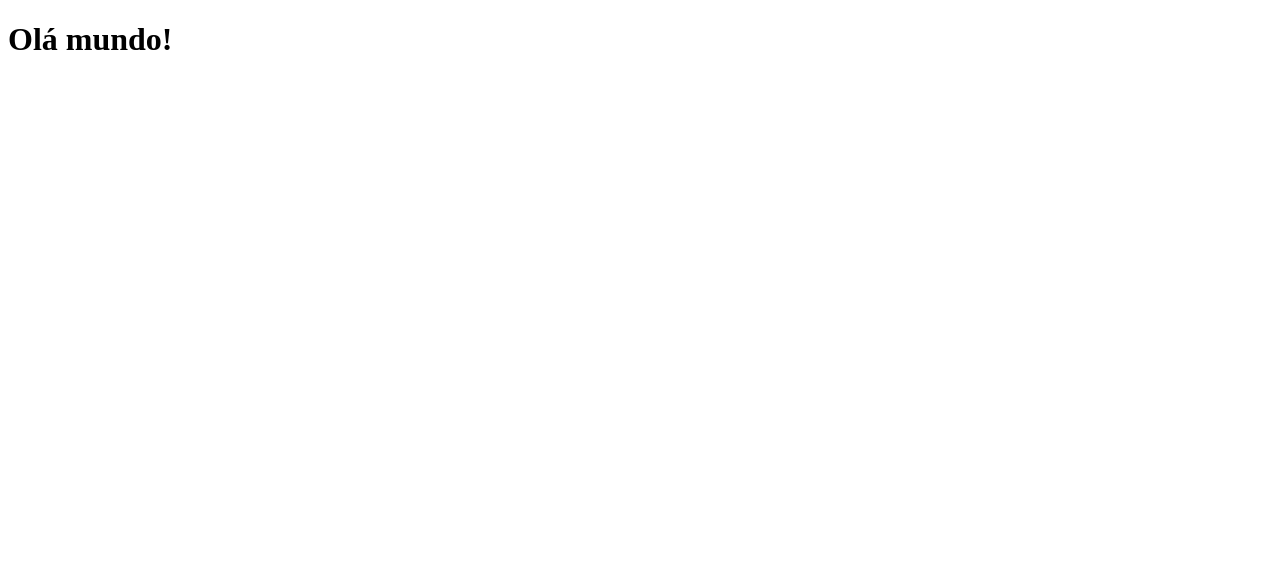
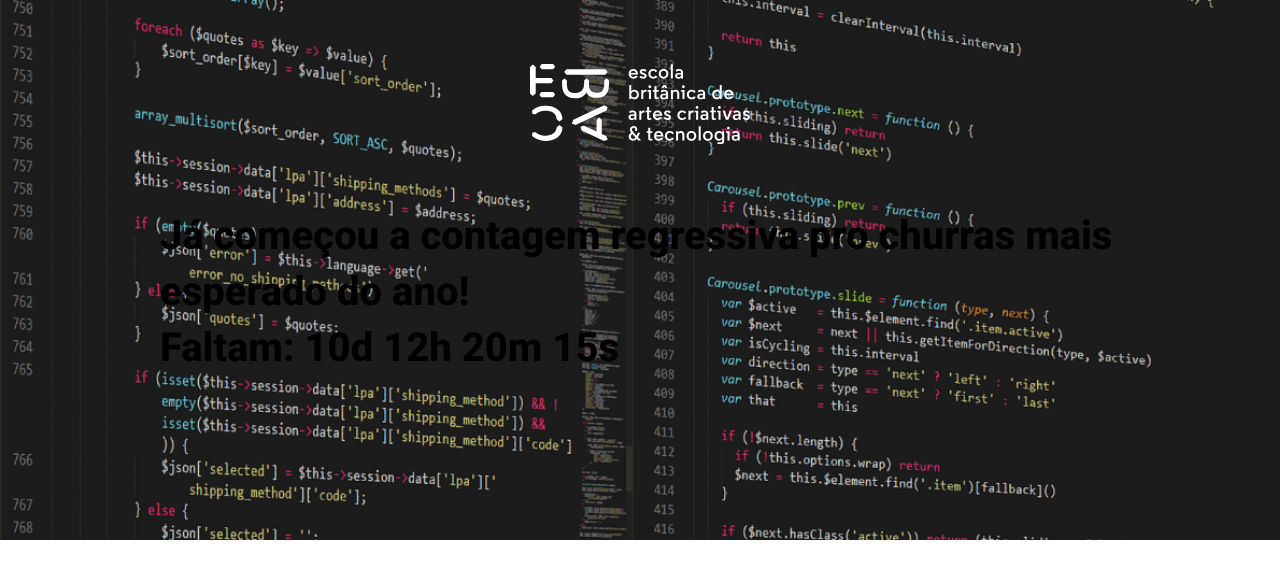
Before and after one commit to enoque-silva/landing_page_evento, a website built with Parcel: page src/index.html in a window 1280 px wide. Built offline with nearby package versions, Linux system fonts and the light colour scheme.

Commit message:
Inicio do hero

```diff
--- a/package.json
+++ b/package.json
@@ -11,6 +11,7 @@
   "description": "",
   "devDependencies": {
     "@parcel/transformer-sass": "^2.14.4",
-    "parcel": "^2.14.4"
+    "parcel": "^2.14.4",
+    "sharp": "^0.33.5"
   }
 }
--- a/src/index.html
+++ b/src/index.html
@@ -1,13 +1,29 @@
 <!DOCTYPE html>
-<html lang="pt-br">
+<html lang="pt-BR">
 <head>
     <meta charset="UTF-8">
     <meta name="viewport" content="width=device-width, initial-scale=1.0">
-    <title>Document</title>
+    <title>Churras do Enoque</title>
+
+    <!-- Fonte: -->
+    <link rel="preconnect" href="https://fonts.googleapis.com">
+    <link rel="preconnect" href="https://fonts.gstatic.com" crossorigin>
+    <link href="https://fonts.googleapis.com/css2?family=Roboto:ital,wght@0,100..900;1,100..900&display=swap" rel="stylesheet">
+
     <link rel="stylesheet" href="styles/main.scss">
 </head>
 <body>
-    <h1>Olá mundo!</h1>
+    <header class="hero">
+        <div class="container">
+            <img class="hero__logo" src="./images/ebac_logo.svg" alt="">
+            <p class="hero__text">
+                Já começou a contagem regressiva pro churras mais esperado do ano!
+                <br>
+                Faltam: 10d 12h 20m 15s
+            </p>
+        </div>
+    </header>
+
     <script src="scripts/main.js"></script>
 </body>
 </html>
--- /dev/null
+++ b/src/styles/_hero.scss
@@ -0,0 +1,22 @@
+.hero{
+    padding-top: 64px;
+    padding-bottom: 100px;
+    background-image: url(../images/fundo.png);
+    background-repeat: no-repeat;
+    background-size: cover;
+
+    &__logo{
+        display: block;
+        margin: 0 auto;
+        height: 80px;
+    }
+
+    &__text{
+        margin-top: 64px;
+        margin-bottom: 64px;
+        font-size: 40px;
+        line-height: 56px;
+        font-weight: 800;
+    }
+
+}
--- a/src/styles/main.scss
+++ b/src/styles/main.scss
@@ -0,0 +1,22 @@
+@use 'hero';
+
+*{
+    margin: 0;
+    padding: 0;
+    box-sizing: border-box;
+    font-family: Roboto, sans-serif;
+}
+
+.container{
+    max-width: 960px;
+    width: 100%;
+    margin: 0 auto;
+
+    @media (max-width: 640px) {
+        max-width: 80%;
+    }
+
+    @media (max-width: 1024px) {
+        max-width: 90%;
+    }
+}
```
Also changed, not shown: 1 other file.
